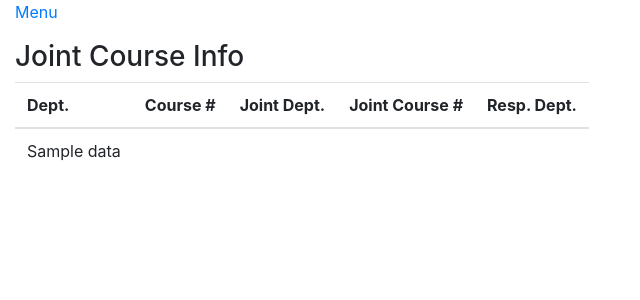
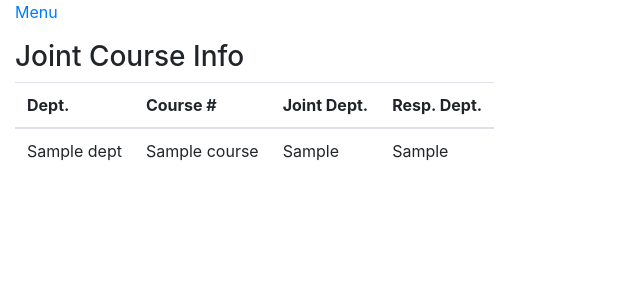
Before and after one commit to cqoverly-uw/ECE_SDB_FastAPI, a FastAPI app: template templates/joint_courses.html in a window 1280 px wide. Shown: the top 300 px of the page, without its empty margins (0-640 px from the left). Run offline with FastAPI, Linux system fonts and the light colour scheme; the template is opened without the code that fills it: most values are stand-ins (such as "Sample title", 1, 10 or a date in 2020).

Commit message:
joint courses from other departments are now listed in a single column instead of creating numerous separate line items for each joint course.

```diff
--- a/main.py
+++ b/main.py
@@ -144,7 +144,7 @@ async def get_faculty_list(request: Request):
 @app.get("/joint_courses.html/", response_class=HTMLResponse)
 async def get_joint_course_list(request: Request):
     sql: str = sql_scripts.joint_courses_query
-    data: List[tuple] = connect.get_joint_course_data(sql)
+    data: dict = connect.get_joint_course_data(sql)
     joint_courses_info = {
         'request': request,
         'joint_courses_data': data
--- a/templates/joint_courses.html
+++ b/templates/joint_courses.html
@@ -16,16 +16,16 @@
                         <th>Dept.</th>
                         <th>Course #</th>
                         <th>Joint Dept.</th>
-                        <th>Joint Course #</th>
                         <th>Resp. Dept.</th>
                     </tr>
                 <thead>
                 <tbody>
-                {% for row in joint_courses_data %}
+                {% for course, values in joint_courses_data.items() %}
                     <tr>
-                    {% for data in row %}
-                        <td> {{ data }} </td>
-                    {% endfor %}
+                        <td> {{ values.dept }} </td>
+                        <td> {{ course }} </td>
+                        <td> {{ values.joint_courses }} </td>
+                        <td> {{ values.resp_dept }} </td>
                     </tr>
                 {% endfor %}
                 </tbody>
```
Also changed, not shown: connect.py (+15 -3 lines).
